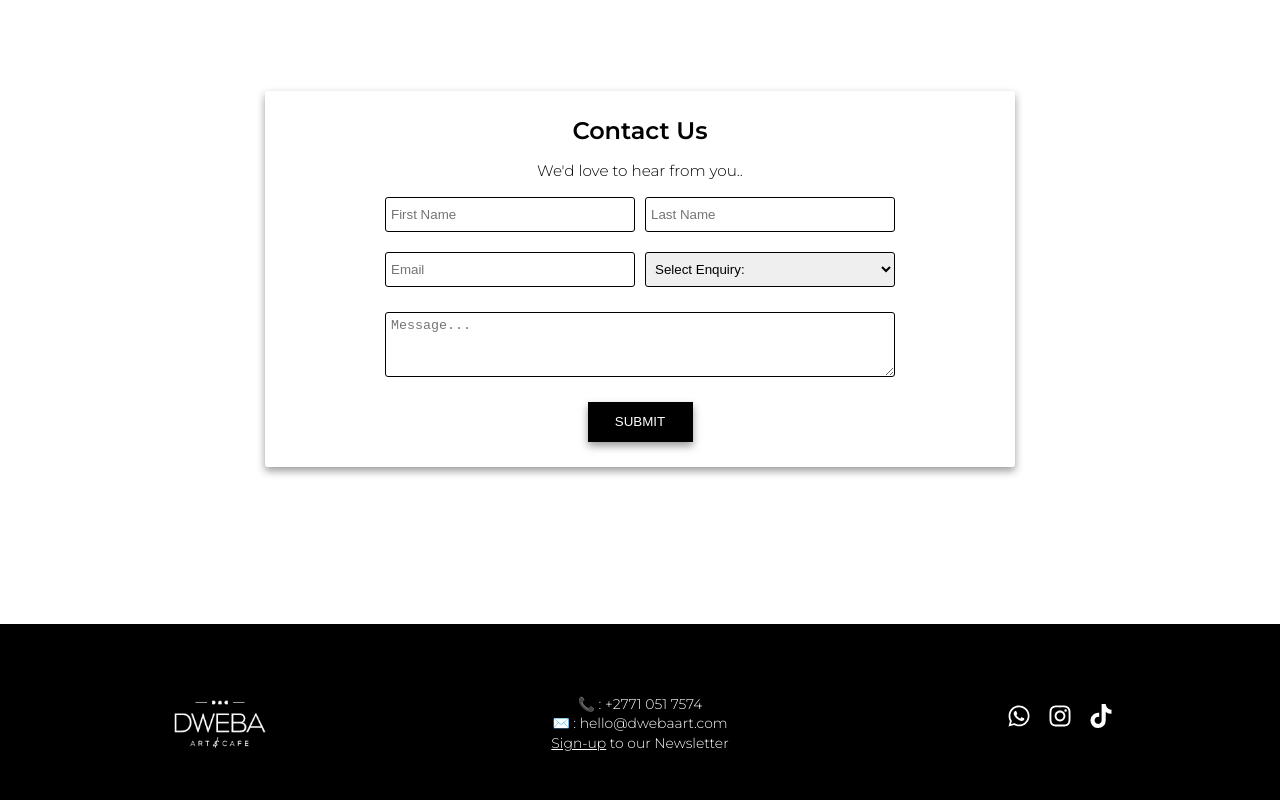
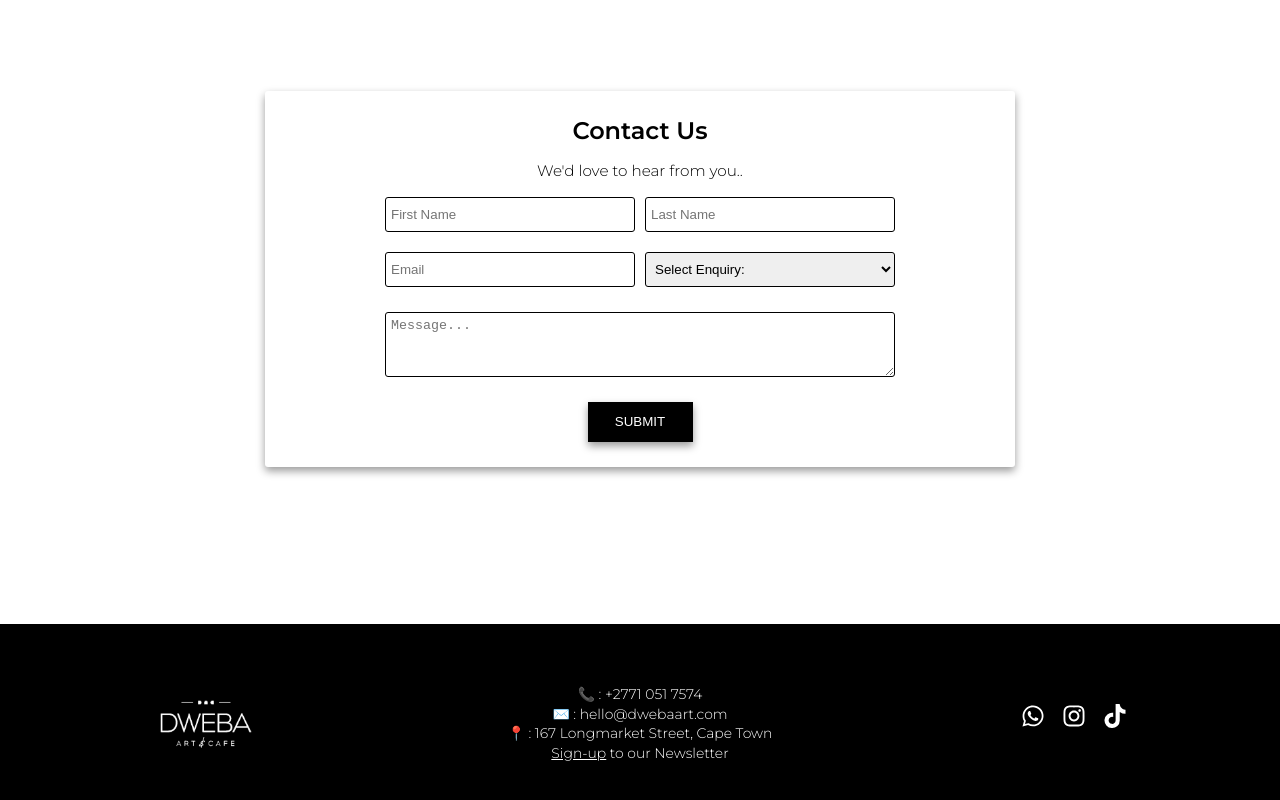
Before and after one commit to Lebo-Madikane/dweba-art-and-cafe, a Next.js app: page / in a window 1280 px wide. Shown: the part 4624-5424 px from the top of the page. Built offline with nearby package versions, Linux system fonts and the light colour scheme.

Commit message:
update location on footer

```diff
--- a/src/components/Footer.js
+++ b/src/components/Footer.js
@@ -62,6 +62,7 @@ const Footer = () => {
             <div className={Styles["footer-details"]}>
                 <p>📞 : +2771 051 7574</p>
                 <p>✉️ : hello@dwebaart.com</p>
+                <p>📍 : 167 Longmarket Street, Cape Town</p>
                 <p>
                     <span
                         className={Styles["signUp"]}
```
